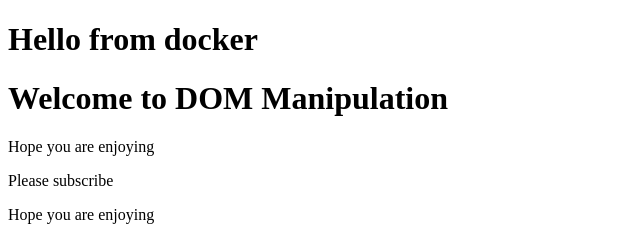
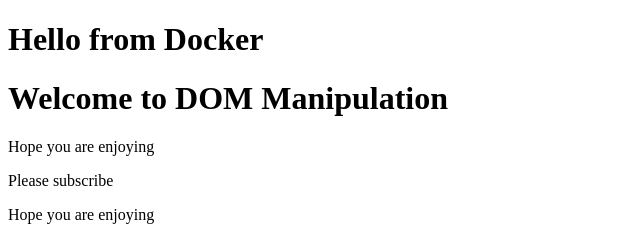
Before and after one commit to prince10arya/ci-cd-2, a website: page index.html in a window 1280 px wide. Shown: the top 237 px of the page, 0-640 px from the left. Drawn offline with Linux system fonts and the light colour scheme.

Commit message:
hello docker

```diff
--- a/index.html
+++ b/index.html
@@ -7,7 +7,7 @@
 
 </head>
 <body>
-    <h1>Hello from docker</h1>
+    <h1>Hello from Docker</h1>
     <div id="highlight-div">
         <h1 id="heading">Welcome to DOM Manipulation</h1>
     <p class="info">Hope you are enjoying</p>
```
